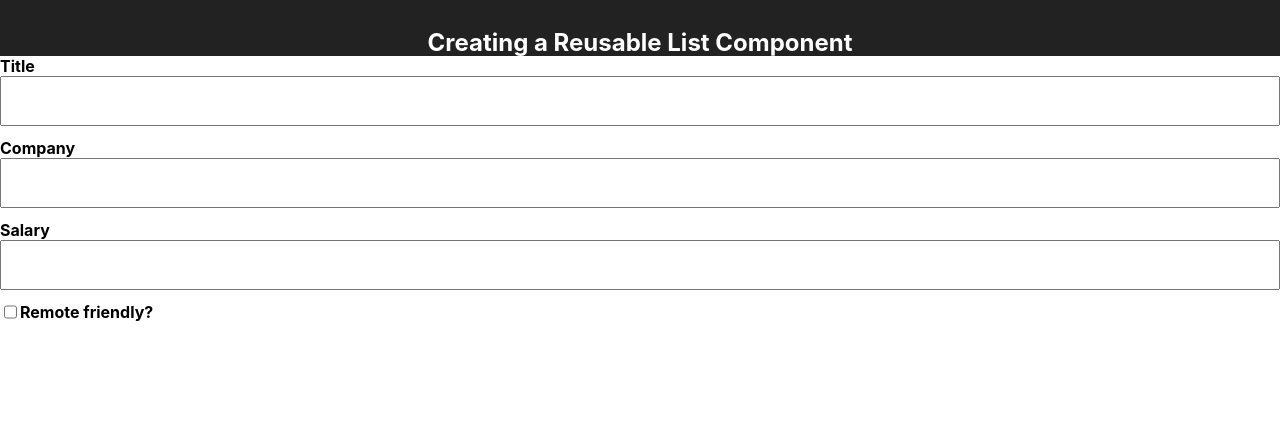
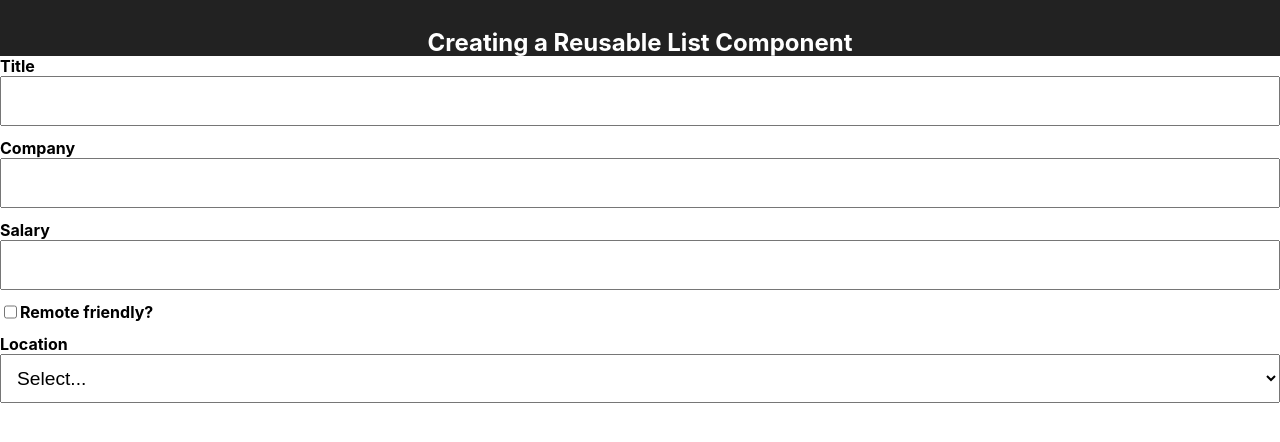
Before and after one commit to hamityay/practise_react_2, a React (Create React App) app: page / in a window 1280 px wide. Shown: the top 442 px of the page. Built offline with nearby package versions, Linux system fonts and the light colour scheme.

Commit message:
Add select option component.

```diff
--- /dev/null
+++ b/src/components/form_elements/select_field.js
@@ -0,0 +1,40 @@
+import React from 'react';
+import './input_field.css';
+
+export default class SelectField extends React.Component {
+  handleChange(e) {
+    const { name, value } = e.target;
+    console.log(name, ' => ', value);
+  }
+
+  render() {
+    const { label, name, options, value } = this.props;
+
+    return(
+      <div className="input-field">
+        <label
+          className=",nput-field__label"
+          htmlFor={name}
+        >
+          {label}
+        </label>
+        <select
+          className="input-field__text-input"
+          name={name}
+          id={name}
+          value={value}
+          onChange={this.handleChange}
+        >
+          {options.map(option =>
+            <option
+              value={option.value}
+              key={option.label}
+            >
+              {option.label}
+            </option>
+          )}
+        </select>
+      </div>
+    );
+  }
+}
--- a/src/components/job_creation_form.js
+++ b/src/components/job_creation_form.js
@@ -1,6 +1,7 @@
 import React from 'react';
 import TextInputField from './form_elements/text_input_field';
 import CheckboxField from './form_elements/checkbox_field';
+import SelectField from './form_elements/select_field';
 
 export default class JobCreationForm extends React.Component {
   render() {
@@ -22,6 +23,44 @@ export default class JobCreationForm extends React.Component {
           label="Remote friendly?"
           name="isRemoteFriendly"
         />
+        <SelectField
+          name="location"
+          label="Location"
+          options={[
+            {
+              'label': 'Select...',
+              'value': ''
+            },
+            {
+              'label': 'Berlin',
+              'value': 'Berlin'
+            },
+            {
+              'label': 'San Francisco',
+              'value': 'San Francisco'
+            },
+            {
+              'label': 'London',
+              'value': 'London'
+            },
+            {
+              'label': 'Austin',
+              'value': 'Austin'
+            },
+            {
+              'label': 'Tokyo',
+              'value': 'Tokyo'
+            },
+            {
+              'label': 'Barcelona',
+              'value': 'Barcelona'
+            },
+            {
+              'label': 'Other',
+              'value': 'Other'
+            }
+          ]}
+        />
       </form>
     );
   }
```
